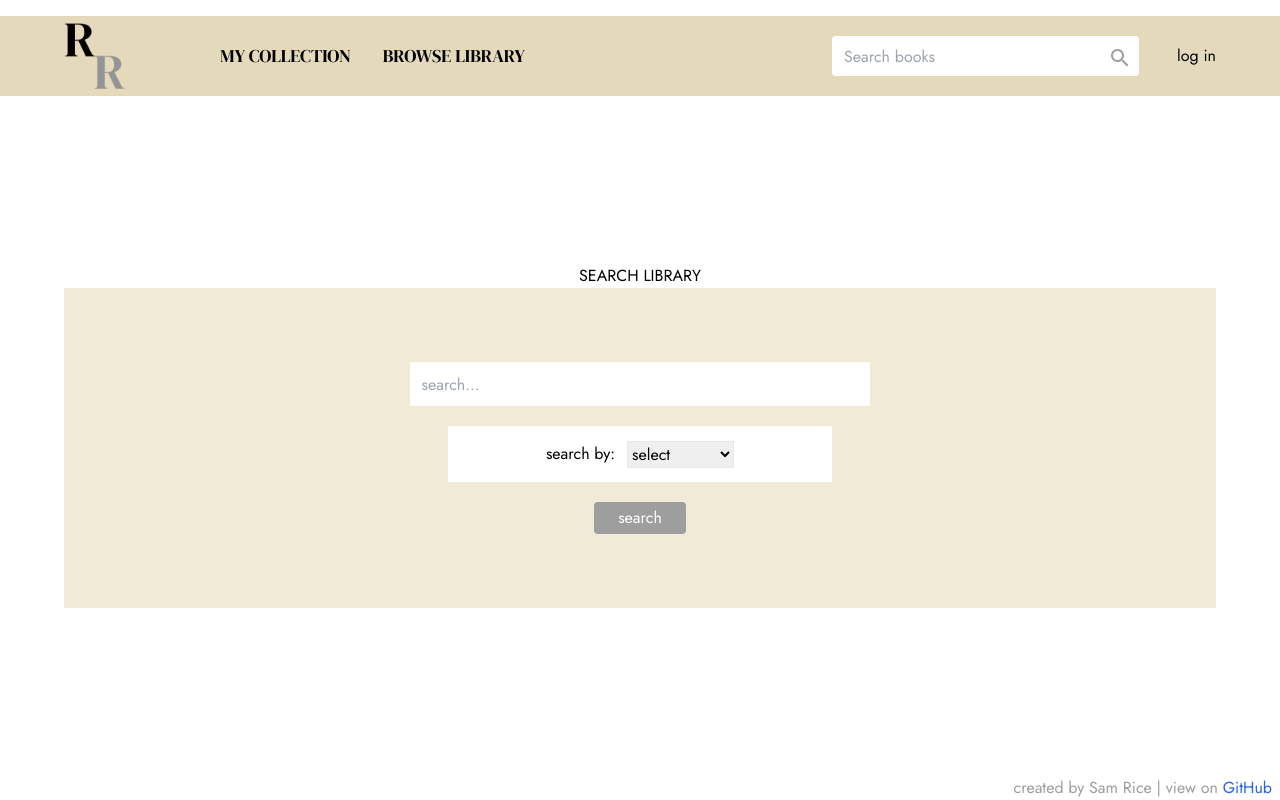
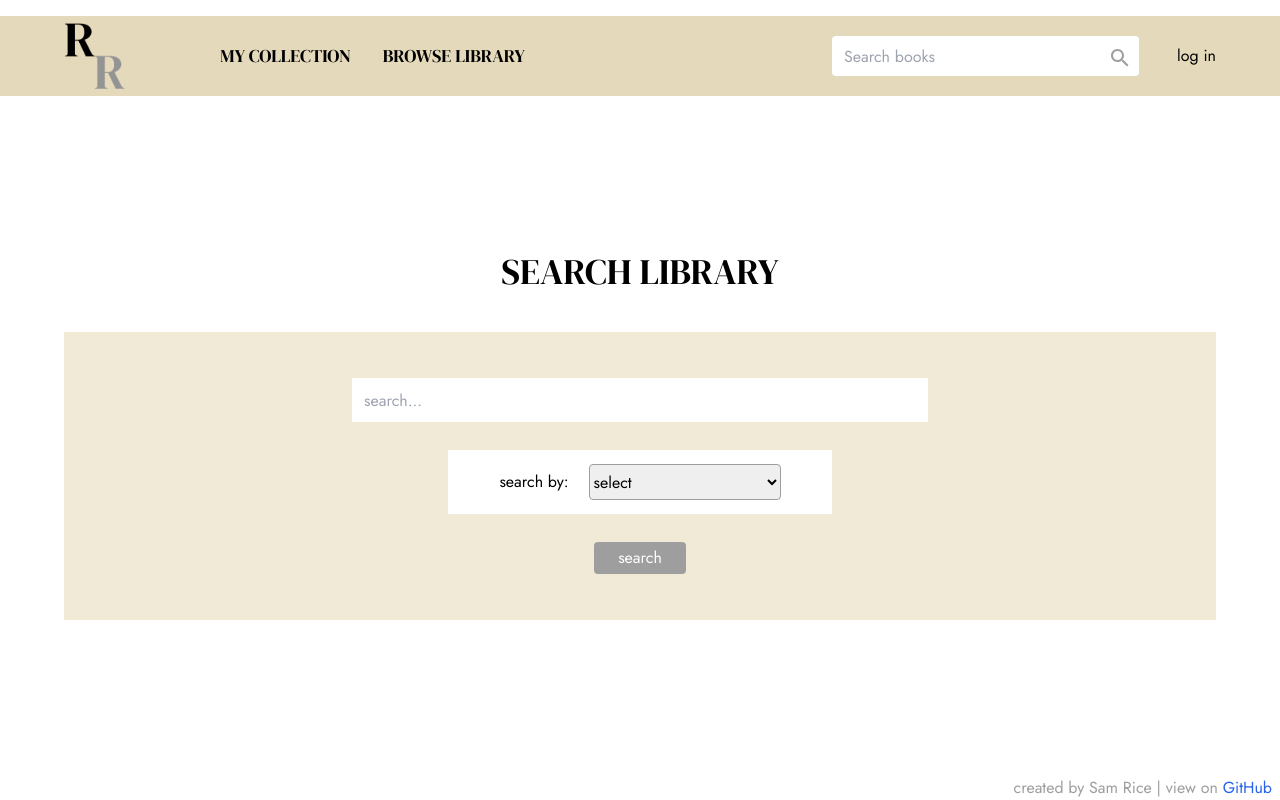
Before and after one commit to sam-rice/reading-room-ui, a Next.js app: page /browse in a window 1280 px wide. Built offline with nearby package versions, Linux system fonts and the light colour scheme.

Commit message:
add search landing page

```diff
--- a/app/browse/page.tsx
+++ b/app/browse/page.tsx
@@ -3,6 +3,10 @@
 import { Button } from "@/components/Button"
 import PageContainer from "@/components/PageContainer"
 import { FC, useState } from "react"
+import { DM_Serif_Display } from "next/font/google"
+import { twMerge } from "tailwind-merge"
+
+const dmSerifDisplay = DM_Serif_Display({ weight: "400", subsets: ["latin"] })
 
 type SearchCategory = "authors" | "books"
 
@@ -10,23 +14,23 @@ const BrowsePage: FC = () => {
   const [query, setQuery] = useState("")
   const [category, setCategory] = useState<SearchCategory | "">("")
 
-  const submit = () => console.log("submitting")
+  const submit = () => console.log(`submitting search for "${query}" in ${category}`)
 
   return (
     <PageContainer className=" items-center justify-center">
-      <h1 id="search-library">SEARCH LIBRARY</h1>
-      <div className="flex h-80 w-full flex-col items-center justify-center space-y-5 bg-theme-beige-400">
+      <h1 className={twMerge(dmSerifDisplay.className, "mb-10 text-4xl")} id="search-library">SEARCH LIBRARY</h1>
+      <div className="flex h-72 w-full flex-col items-center justify-center space-y-7 bg-theme-beige-400">
         <input
-          className="h-11 w-2/5 min-w-64 pl-3"
+          className="h-11 w-1/2 min-w-64 pl-3"
           value={query}
           onChange={(e) => setQuery(e.target.value)}
           aria-labelledby="search-library"
           placeholder="search..."
         />
-        <label className="flex h-14 w-1/3 min-w-56 items-center justify-center bg-white">
+        <label className="flex h-16 w-1/3 min-w-56 items-center justify-center bg-white">
           search by:
           <select
-            className="ml-3 border"
+            className="ml-5 border h-9 border-theme-gray-400 rounded-theme-small w-1/2 min-w-32"
             value={category}
             onChange={(e) => setCategory(e.target.value as SearchCategory)}
           >
--- a/app/shelf/[shelfId]/page.tsx
+++ b/app/shelf/[shelfId]/page.tsx
@@ -12,7 +12,6 @@ import { ISavedBook } from "@/interfaces/entities"
 import SavedBookTile from "@/components/SavedBookTile"
 import { Search } from "@mui/icons-material"
 import DeleteShelfDialog from "@/components/single-use/DeleteShelfDialog"
-import { useRouter } from "next/navigation"
 import PageableList from "@/components/PageableList"
 
 interface ShelfDetailsPageProps {
@@ -22,7 +21,6 @@ interface ShelfDetailsPageProps {
 }
 
 const ShelfDetailsPage: FC<ShelfDetailsPageProps> = ({ params }) => {
-  const router = useRouter()
   const [dialogOpen, setDialogOpen] = useState(false)
   const [filterValue, setFilterValue] = useState("")
 
--- a/components/Input.tsx
+++ b/components/Input.tsx
@@ -16,7 +16,7 @@ export const Input: FC<InputProps> = ({
   className,
   value,
   name,
-  type,
+  type = "text",
   placeholder,
   onChange,
   onKeyDown,
@@ -26,13 +26,13 @@ export const Input: FC<InputProps> = ({
     <label className={twMerge("w-full flex flex-col", className)}>
       <span>{label}: </span>
       <input
-        className="rounded-theme-small border h-9 mt-1 pl-2"
+        className="rounded-theme-small border h-9 mt-1 pl-2 border-theme-gray-400"
         value={value}
         name={name}
         onChange={e => onChange(e.target.value)}
         onKeyDown={onKeyDown ? e => onKeyDown(e.key) : () => undefined}
         placeholder={placeholder}
-        type={type || "text"}
+        type={type}
       />
     </label>
   )
```
